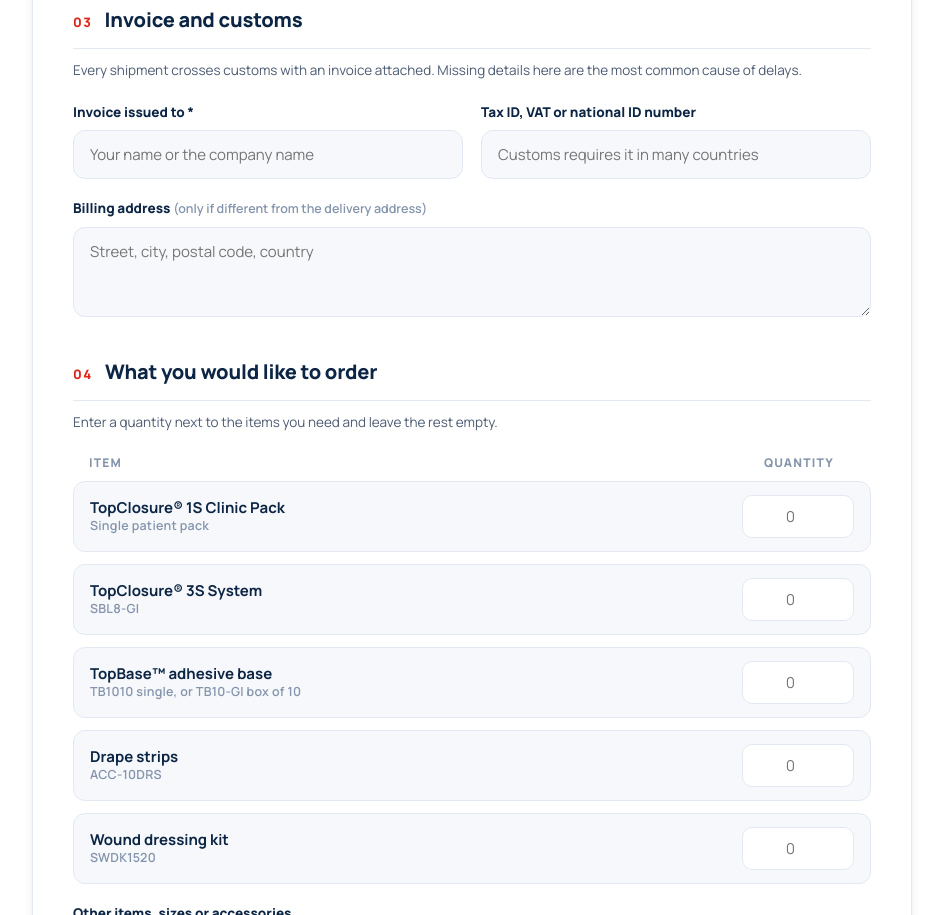
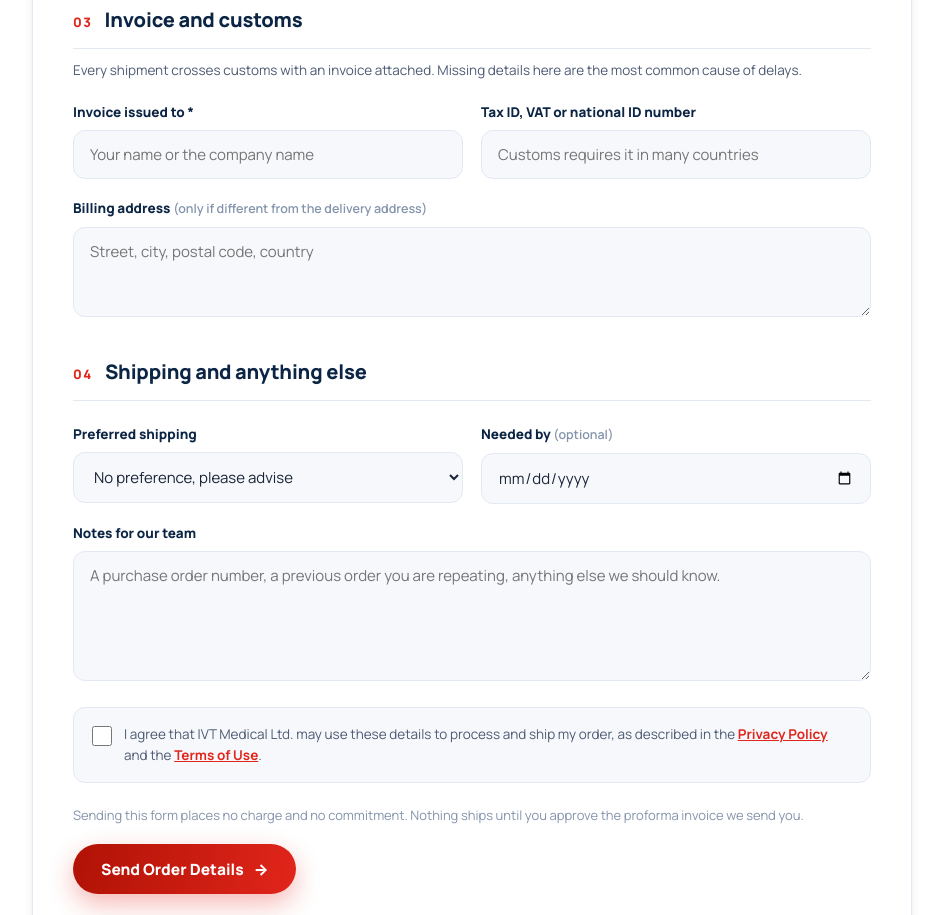
Before and after one commit to Sales-rgbsasa/ivt-website, a plain HTML site: page order.html in a window 1280 px wide. Shown: the part 1885-2800 px from the top of the page, without its empty margins (168-1111 px from the left). Drawn offline with Linux system fonts and the light colour scheme.

Commit message:
Drop the item quantity section from the order form
Sales agrees the items with the customer before sending the link, so the form
now collects only contact, delivery, invoicing and shipping details. Section
numbering closes up and the item row styles go with it; the free text notes
field still carries anything else the customer wants to add.

Co-Authored-By: Claude Opus 5 <noreply@anthropic.com>

```diff
--- a/order.html
+++ b/order.html
@@ -26,14 +26,6 @@
     .fset-title { font-size: 20px; font-weight: 800; color: var(--navy); letter-spacing: -0.01em; }
     .fset-note { font-size: 13.5px; color: var(--slate); margin: -12px 0 20px; }
     .hint { font-size: 12.5px; font-weight: 600; color: var(--mist); }
-    .items { display: flex; flex-direction: column; gap: 12px; }
-    .item-row { display: grid; grid-template-columns: 1fr 112px; gap: 14px; align-items: center; background: var(--paper); border: 1px solid var(--line); border-radius: var(--radius-sm); padding: 13px 16px; }
-    .item-name { font-weight: 700; color: var(--navy); font-size: 15px; line-height: 1.35; min-width: 0; }
-    .item-code { display: block; font-weight: 600; font-size: 12.5px; color: var(--mist); letter-spacing: .02em; }
-    .item-row input { width: 100%; min-width: 0; padding: 10px 12px; border: 1px solid var(--line); border-radius: 10px; font-family: var(--font); font-size: 15px; background: #fff; color: var(--ink); text-align: center; font-variant-numeric: tabular-nums; }
-    .item-row input:focus { outline: none; border-color: var(--red); box-shadow: 0 0 0 3px rgba(225, 37, 27, .12); }
-    .qty-head { display: grid; grid-template-columns: 1fr 112px; gap: 14px; padding: 0 16px 8px; font-size: 12px; font-weight: 800; letter-spacing: .1em; text-transform: uppercase; color: var(--mist); }
-    .qty-head span:last-child { text-align: center; }
     .consent { display: flex; gap: 12px; align-items: flex-start; background: var(--paper); border: 1px solid var(--line); border-radius: var(--radius-sm); padding: 16px 18px; margin-bottom: 22px; }
     .consent input { width: 20px; height: 20px; flex: 0 0 20px; margin-top: 2px; accent-color: var(--red); }
     .consent label { font-size: 13.5px; color: var(--slate); line-height: 1.55; }
@@ -44,7 +36,6 @@
     .step span { font-size: 13.5px; color: var(--slate); line-height: 1.5; }
     @media (max-width: 760px) {
       .steps { grid-template-columns: 1fr; gap: 12px; }
-      .item-row, .qty-head { grid-template-columns: 1fr 88px; }
       .form-card { padding: 28px 20px; }
     }
   </style>
@@ -104,7 +95,7 @@
   <div class="container order-form">
 
     <div class="steps reveal">
-      <div class="step"><b>1. You fill this in</b><span>Contact, delivery address, invoicing details and the items you need.</span></div>
+      <div class="step"><b>1. You fill this in</b><span>Your contact details, the delivery address and the invoicing details.</span></div>
       <div class="step"><b>2. We send a proforma invoice</b><span>With prices, shipping cost and payment details, for your approval.</span></div>
       <div class="step"><b>3. We ship</b><span>Once payment is confirmed, with tracking sent to your email.</span></div>
     </div>
@@ -197,43 +188,9 @@
         </div>
       </fieldset>
 
-      <fieldset class="fset">
-        <legend><div class="fset-head"><span class="fset-num">04</span><span class="fset-title">What you would like to order</span></div></legend>
-        <p class="fset-note">Enter a quantity next to the items you need and leave the rest empty.</p>
-        <div class="qty-head"><span>Item</span><span>Quantity</span></div>
-        <div class="items">
-          <div class="item-row">
-            <div class="item-name">TopClosure® 1S Clinic Pack<span class="item-code">Single patient pack</span></div>
-            <input id="o-qty-1s" name="qty_topclosure_1s" type="number" min="0" step="1" inputmode="numeric" placeholder="0" aria-label="Quantity of TopClosure 1S Clinic Pack">
-          </div>
-          <div class="item-row">
-            <div class="item-name">TopClosure® 3S System<span class="item-code">SBL8-GI</span></div>
-            <input id="o-qty-3s" name="qty_topclosure_3s" type="number" min="0" step="1" inputmode="numeric" placeholder="0" aria-label="Quantity of TopClosure 3S System">
-          </div>
-          <div class="item-row">
-            <div class="item-name">TopBase™ adhesive base<span class="item-code">TB1010 single, or TB10-GI box of 10</span></div>
-            <input id="o-qty-topbase" name="qty_topbase" type="number" min="0" step="1" inputmode="numeric" placeholder="0" aria-label="Quantity of TopBase adhesive base">
-          </div>
-          <div class="item-row">
-            <div class="item-name">Drape strips<span class="item-code">ACC-10DRS</span></div>
-            <input id="o-qty-drape" name="qty_drape_strips" type="number" min="0" step="1" inputmode="numeric" placeholder="0" aria-label="Quantity of drape strips">
-          </div>
-          <div class="item-row">
-            <div class="item-name">Wound dressing kit<span class="item-code">SWDK1520</span></div>
-            <input id="o-qty-dressing" name="qty_wound_dressing_kit" type="number" min="0" step="1" inputmode="numeric" placeholder="0" aria-label="Quantity of wound dressing kit">
-          </div>
-        </div>
-        <div class="form-grid" style="margin-top:18px">
-          <div class="form-field full">
-            <label for="o-other-items">Other items, sizes or accessories</label>
-            <textarea id="o-other-items" name="other_items" style="min-height:90px" placeholder="Write the item and the quantity. If you are not sure which item fits your case, describe it and we will advise."></textarea>
-          </div>
-        </div>
-        <p class="fset-note" style="margin:16px 0 0">Vcare α® and MeCare α® negative pressure systems are supplied to healthcare professionals and facilities. Add them under other items and our team will follow up with you directly.</p>
-      </fieldset>
 
       <fieldset class="fset">
-        <legend><div class="fset-head"><span class="fset-num">05</span><span class="fset-title">Shipping and anything else</span></div></legend>
+        <legend><div class="fset-head"><span class="fset-num">04</span><span class="fset-title">Shipping and anything else</span></div></legend>
         <div class="form-grid">
           <div class="form-field">
             <label for="o-shipping">Preferred shipping</label>
```
